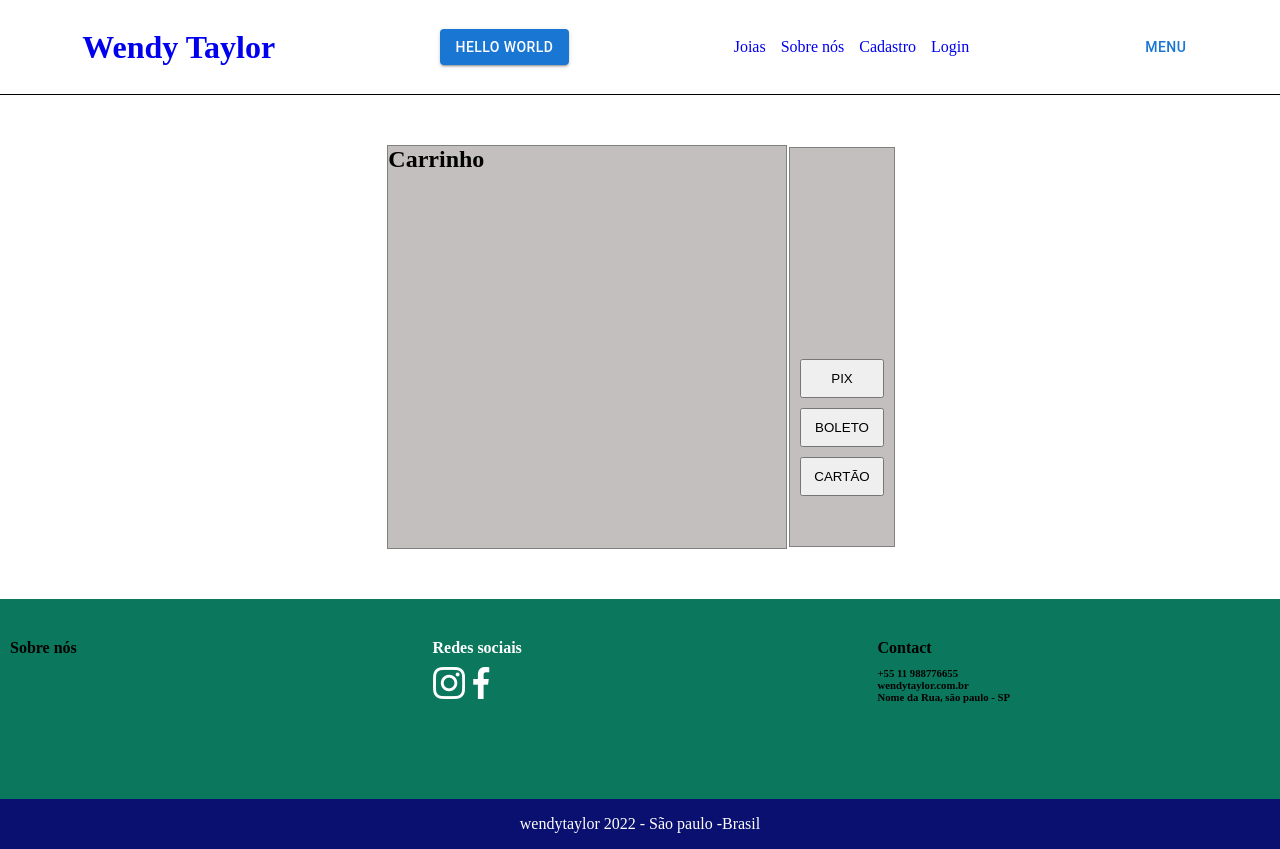
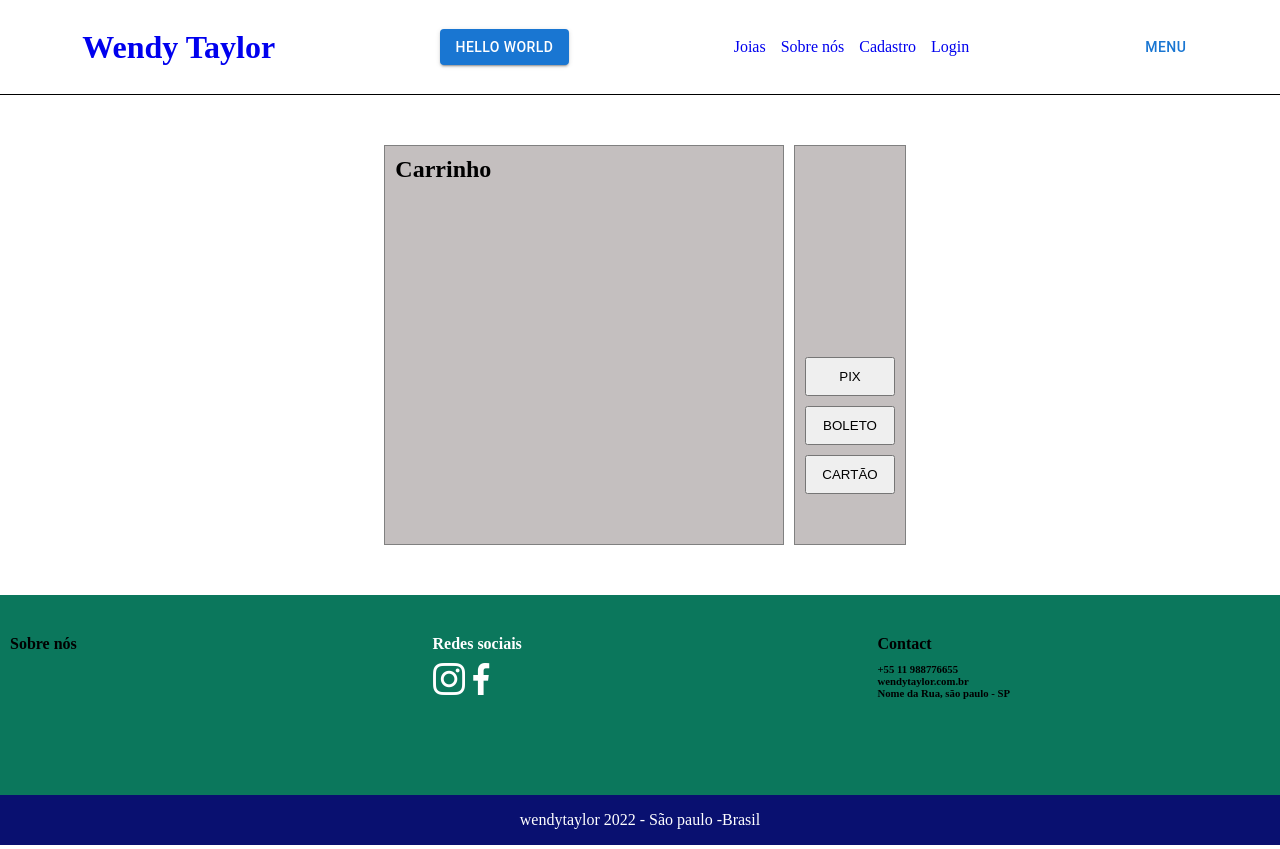
Before and after one commit to G-Ladeira/PI-React, a React (Create React App) app: page /cart in a window 1280 px wide. Built offline with nearby package versions, Linux system fonts and the light colour scheme; no server answers.

Commit message:
Arrumando padding

```diff
--- a/src/components/cart/resumo2/style.sass
+++ b/src/components/cart/resumo2/style.sass
@@ -3,7 +3,7 @@
     flex-direction: column
     width: 30%
     height: 400px
-    margin: 2px
+    margin-left: 10px
     border: 1px solid grey
     background-color: #c4bfbf
     justify-content: space-between
--- a/src/components/cart/style.sass
+++ b/src/components/cart/style.sass
@@ -5,6 +5,8 @@
 .carrinhoBox
     display: flex
     border: 1px solid grey
+    border-style: inside
     flex-direction: column
     width: 400px
     background: #c4bfbf
+    padding: 10px
--- a/src/components/checkoutC/resume/style.sass
+++ b/src/components/checkoutC/resume/style.sass
@@ -3,7 +3,7 @@
     flex-direction: column
     width: 30%
     height: 400px
-    margin: 2px
+    margin-left: 10px
     border: 1px solid grey
     background-color: #c4bfbf
     justify-content: space-between
@@ -18,6 +18,6 @@
     text-decoration: none
 
 
-
 .resume-buttons button:not(first-child), .resumetwo button:not(first-child)
     margin-bottom: 10px
+    width: 100%
--- a/src/components/checkoutC/style.sass
+++ b/src/components/checkoutC/style.sass
@@ -4,6 +4,7 @@
     height: 400px
     border: 2px solid grey
     background-color: #c4bfbf
+    padding: 10px
 
 
 .checkoutBoX
```
